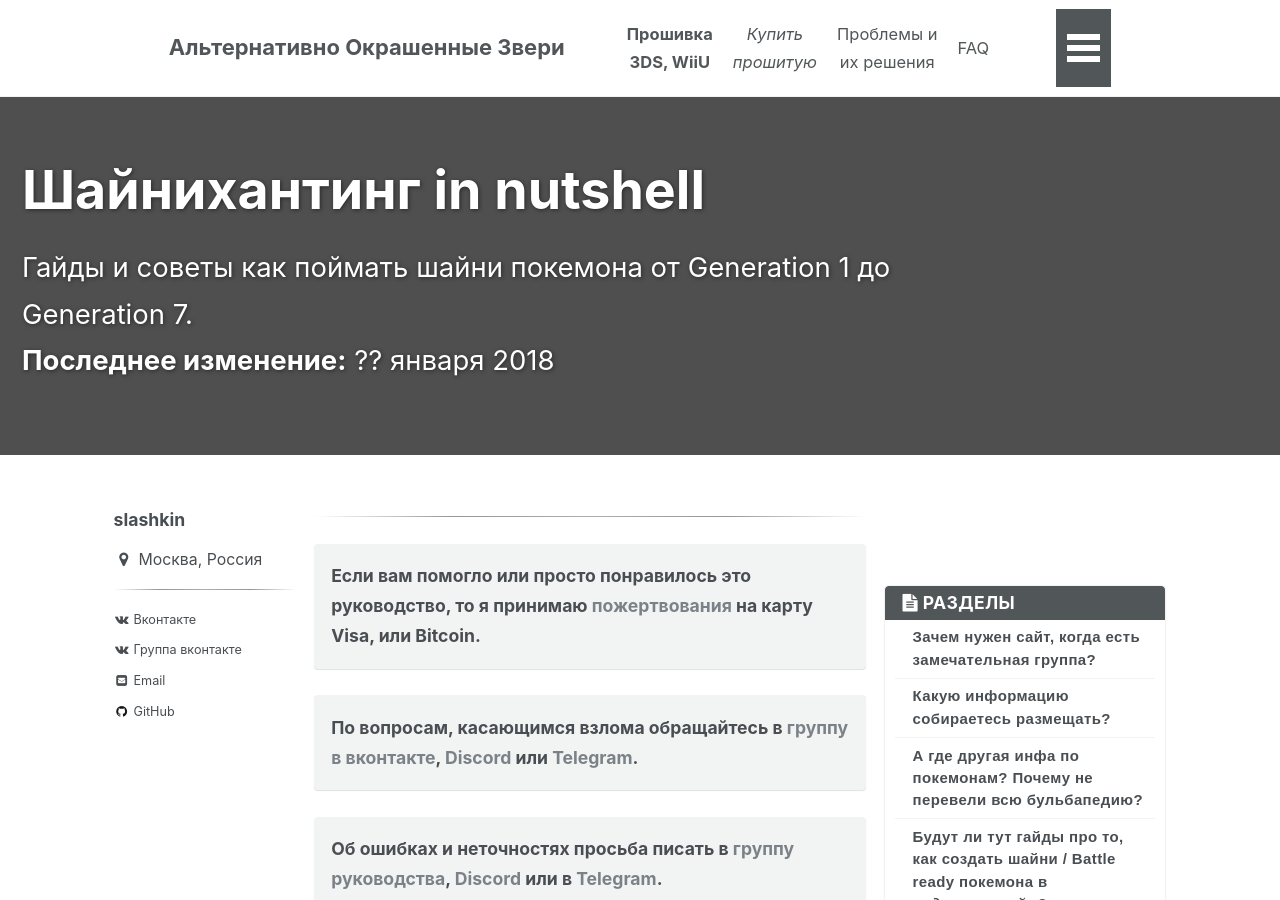
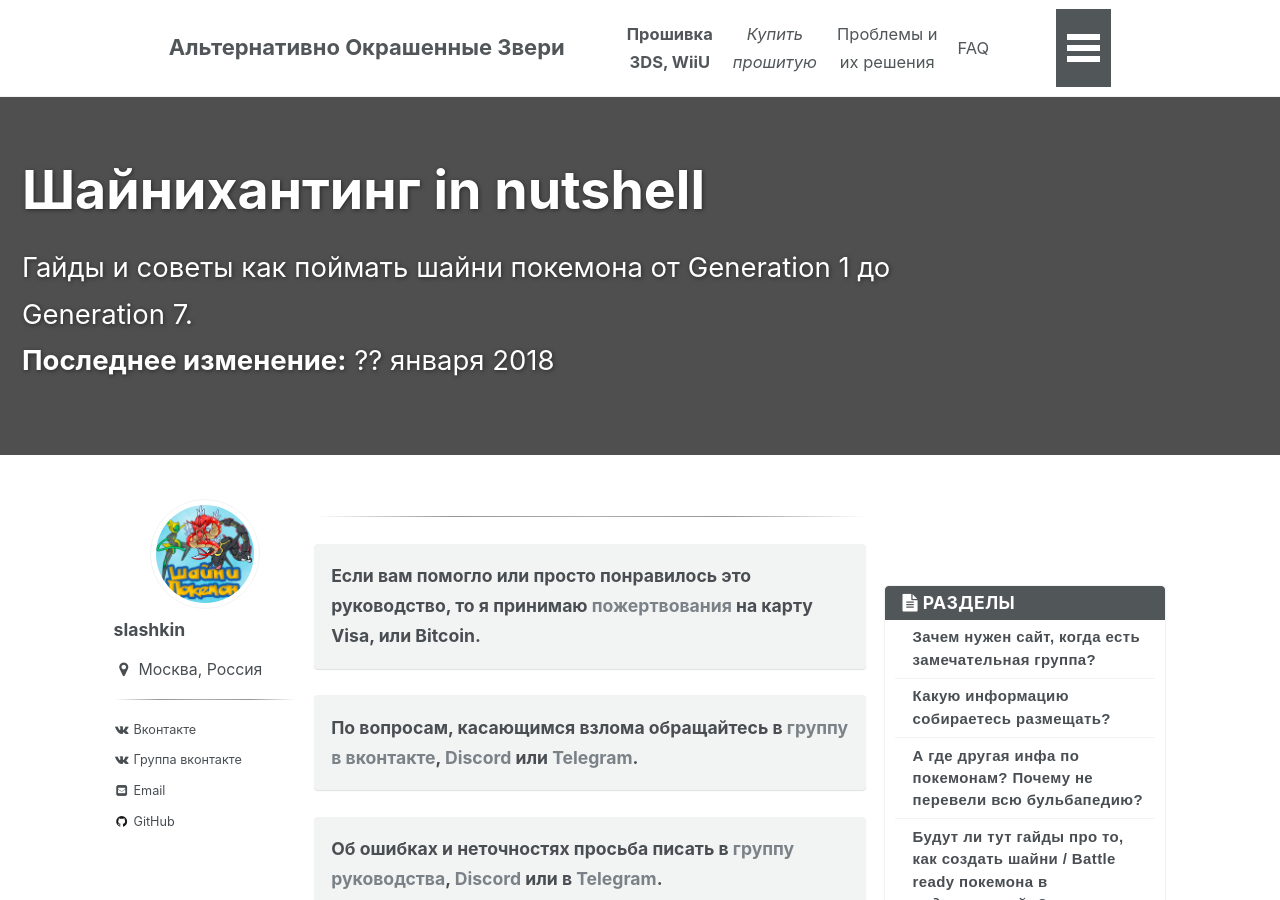
Before and after one commit to slashkins/blank, a Jekyll site: the page built from _pages/home.md, in a window 1280 px wide and 900 px high. Built offline with Jekyll 4.4.1, drawn with Linux system fonts in a browser that asks for light colours; nearby versions of some CDN libraries.

Commit message:
little fixes

```diff
--- a/_config.yml
+++ b/_config.yml
@@ -12,7 +12,7 @@ locale                   : "ru-RU"
 title                    : "Альтернативно Окрашенные Звери"
 title_separator          : "-"
 name                     : "slashkin"
-description              : "Описание гайда"
+description              : "Советы и гайды как поймать альтернативно окрашенного зверя (шайни) в дикой природе очередного региона"
 url                      : "https://shiny.customfw.xyz" # the base hostname & protocol for your site e.g. "https://mmistakes.github.io"
 baseurl                  : "" # the subpath of your site, e.g. "/blog"
 repository               : "slashkins/shiny-site" # GitHub username/repo-name e.g. "mmistakes/minimal-mistakes"
@@ -79,7 +79,7 @@ analytics:
 # Site Author
 author:
   name             : "slashkin"
-  avatar           :
+  avatar           : "images/bio.png"
   location         : "Москва, Россия"
   email            : "sosnooleypc@gmail.com"
   uri              :
```
